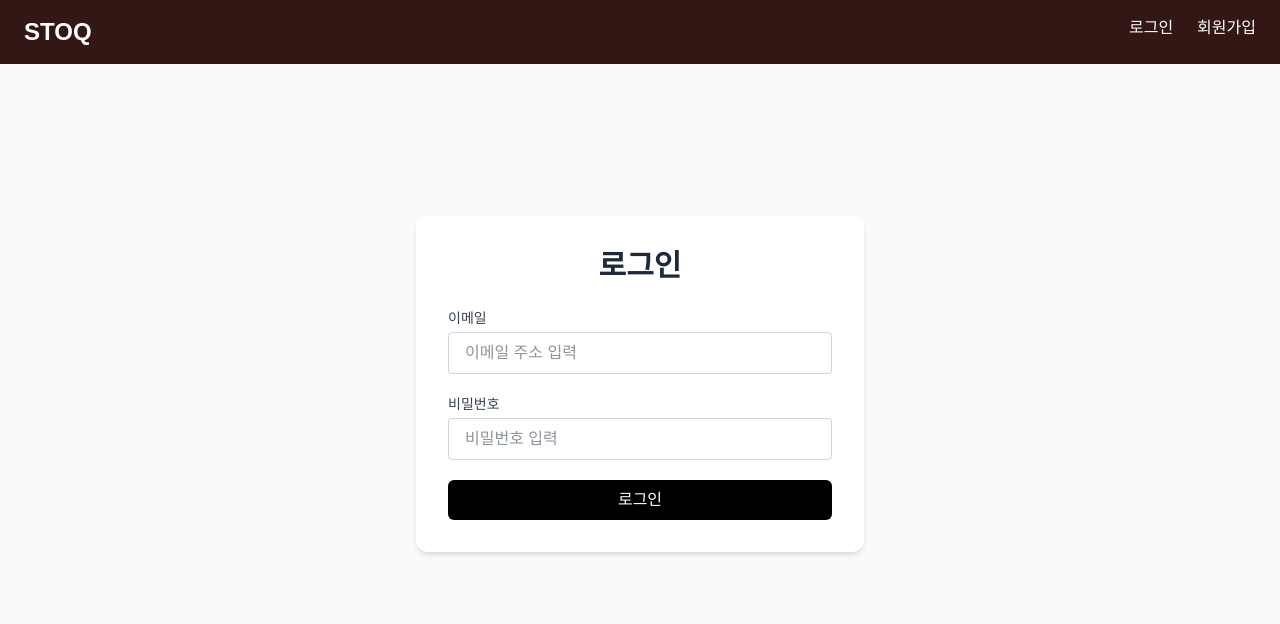
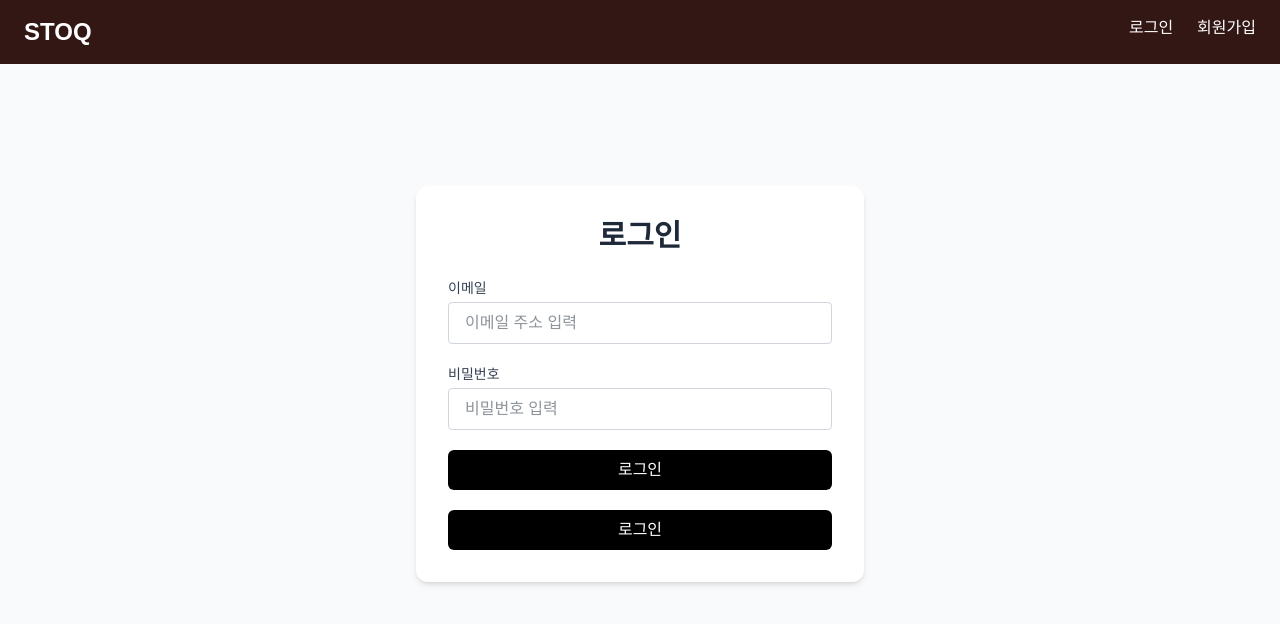
Before and after one commit to KMinKyoung/STOQ_FRONT, a Next.js app: page /login in a window 1280 px wide. Shown: the top 624 px of the page. Built offline with nearby package versions, Linux system fonts and the light colour scheme; no server answers.

Commit message:
배포 후 로그인 이벤트 다시 확인

```diff
--- a/app/login/page.js
+++ b/app/login/page.js
@@ -64,6 +64,14 @@ export default function LoginPage() {
             >
               로그인
             </button>
+            <button
+  type="submit"
+  onClick={() => console.log('버튼 클릭됨')}
+  className="w-full bg-black text-white py-2 rounded-md hover:bg-gray-800 transition"
+>
+  로그인
+</button>
+
           </form>
         </div>
       </main>
```
